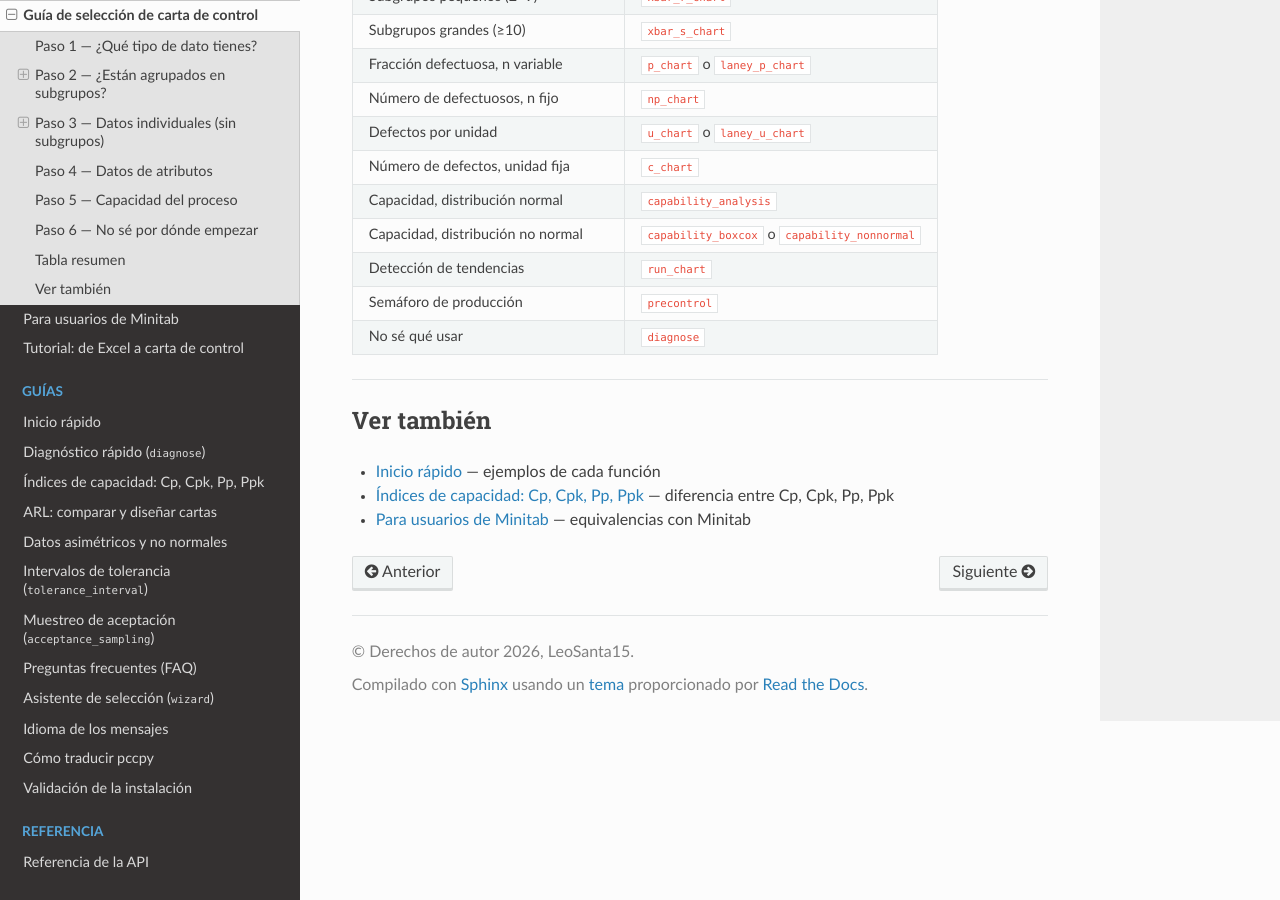
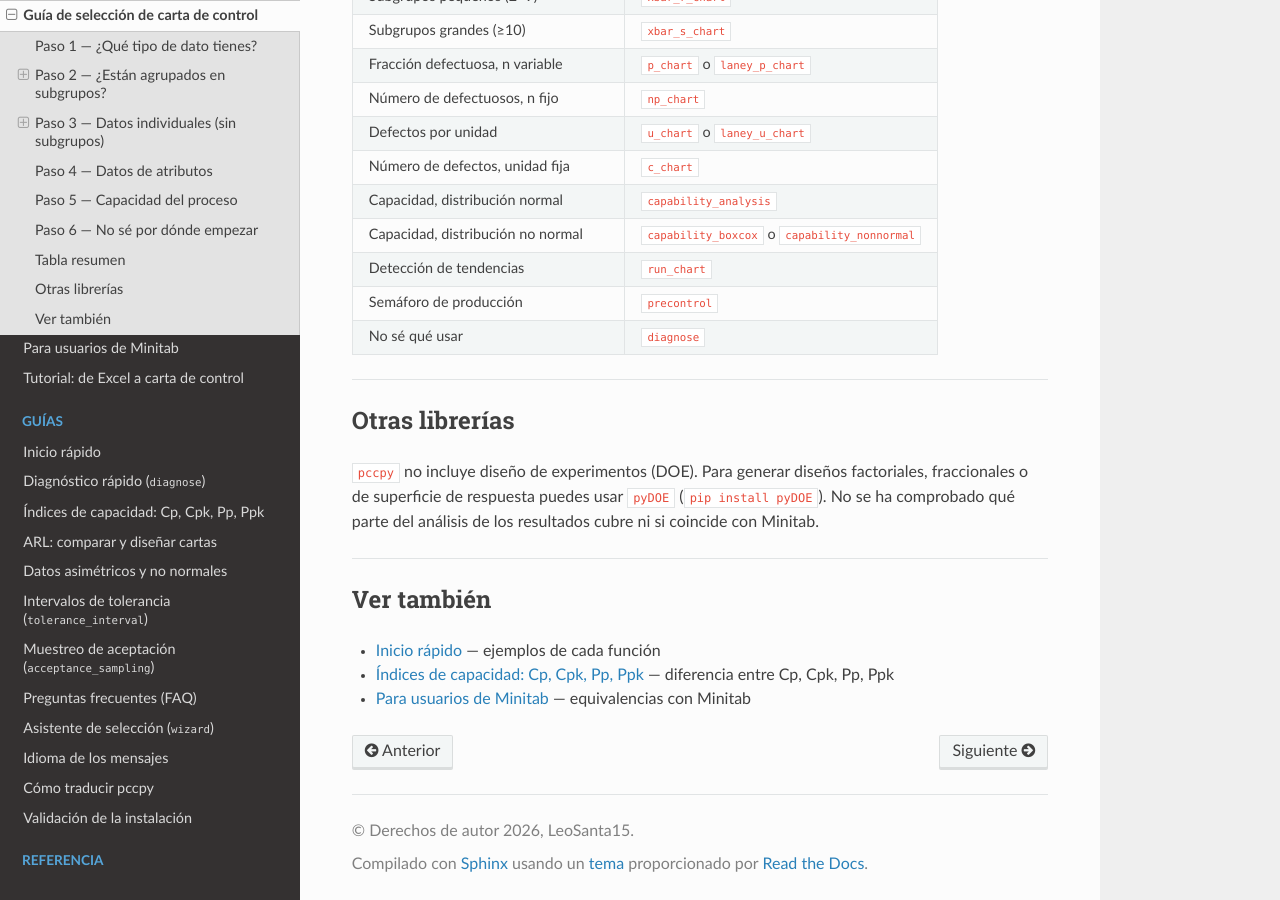
Before and after one commit to LeoSanta15/pccpy, a Sphinx documentation site: the page built from docs/source/guia_seleccion.md, in a window 1280 px wide and 900 px high, scrolled down 3322 px. Built offline with Sphinx 7.4.7 and the Read the Docs theme 3.1.0, drawn with Linux system fonts in a browser that asks for light colours.

Commit message:
docs: nota «Otras librerías» (DOE con pyDOE)
Co-Authored-By: Claude Sonnet 5.5 <noreply@anthropic.com>
Claude-Session: https://claude.ai/code/session_01XAu8rNosNy8JMkjpWPWLHb

```diff
--- a/docs/source/guia_seleccion.md
+++ b/docs/source/guia_seleccion.md
@@ -179,6 +179,14 @@ d.plot()                    # histograma + secuencia
 
 ---
 
+## Otras librerías
+
+`pccpy` no incluye diseño de experimentos (DOE). Para generar diseños factoriales, fraccionales o de superficie de respuesta
+puedes usar [`pyDOE`](https://pydoe.github.io/pydoe/) (`pip install pyDOE`). No se ha comprobado qué parte del análisis de los
+resultados cubre ni si coincide con Minitab.
+
+---
+
 ## Ver también
 
 - {doc}`inicio_rapido` — ejemplos de cada función
```
Also changed, not shown: CHANGELOG.md (+7 -0 lines), README.md (+12 -2 lines), README_en.md (+12 -2 lines), 1 other file.
